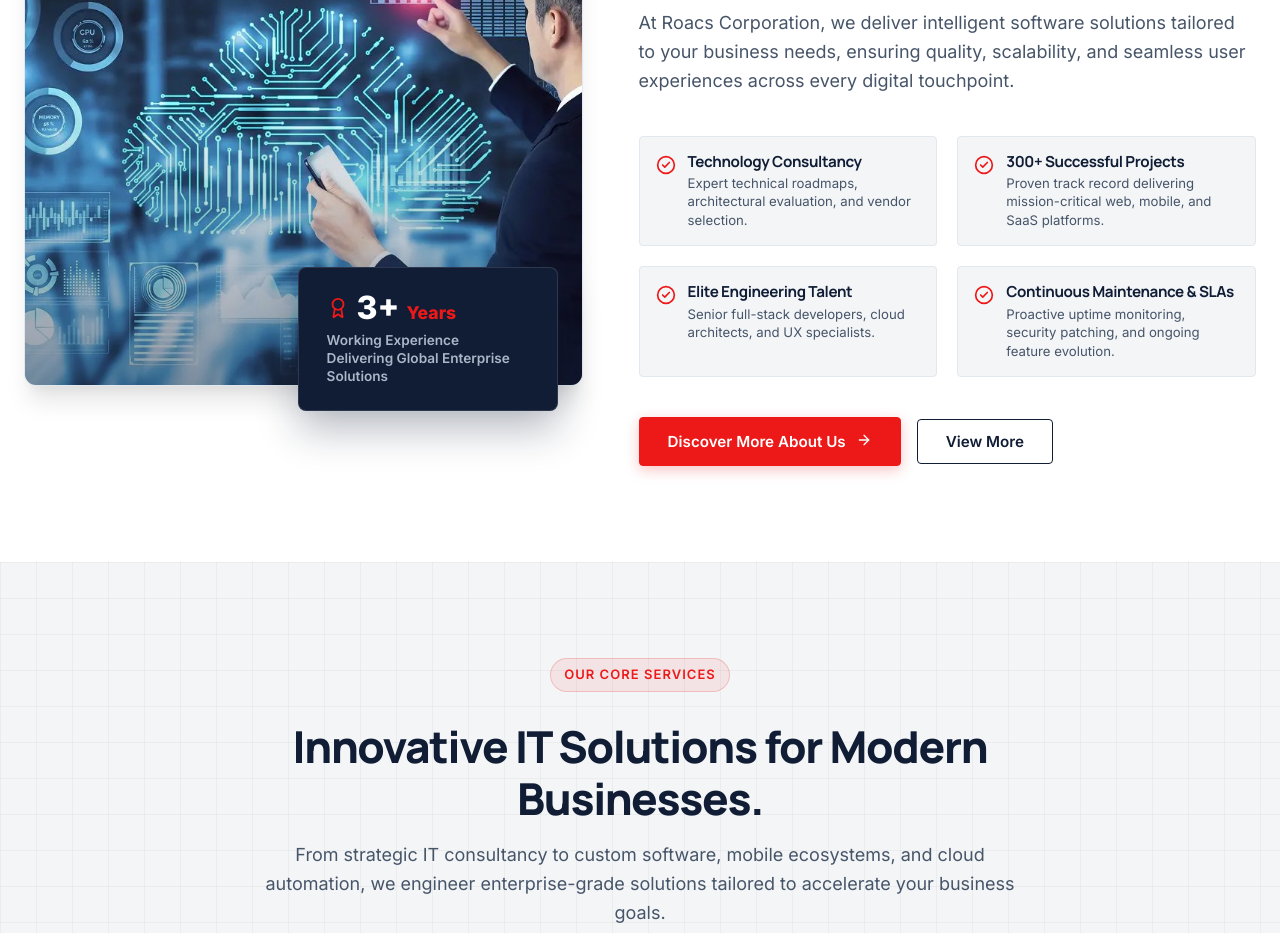
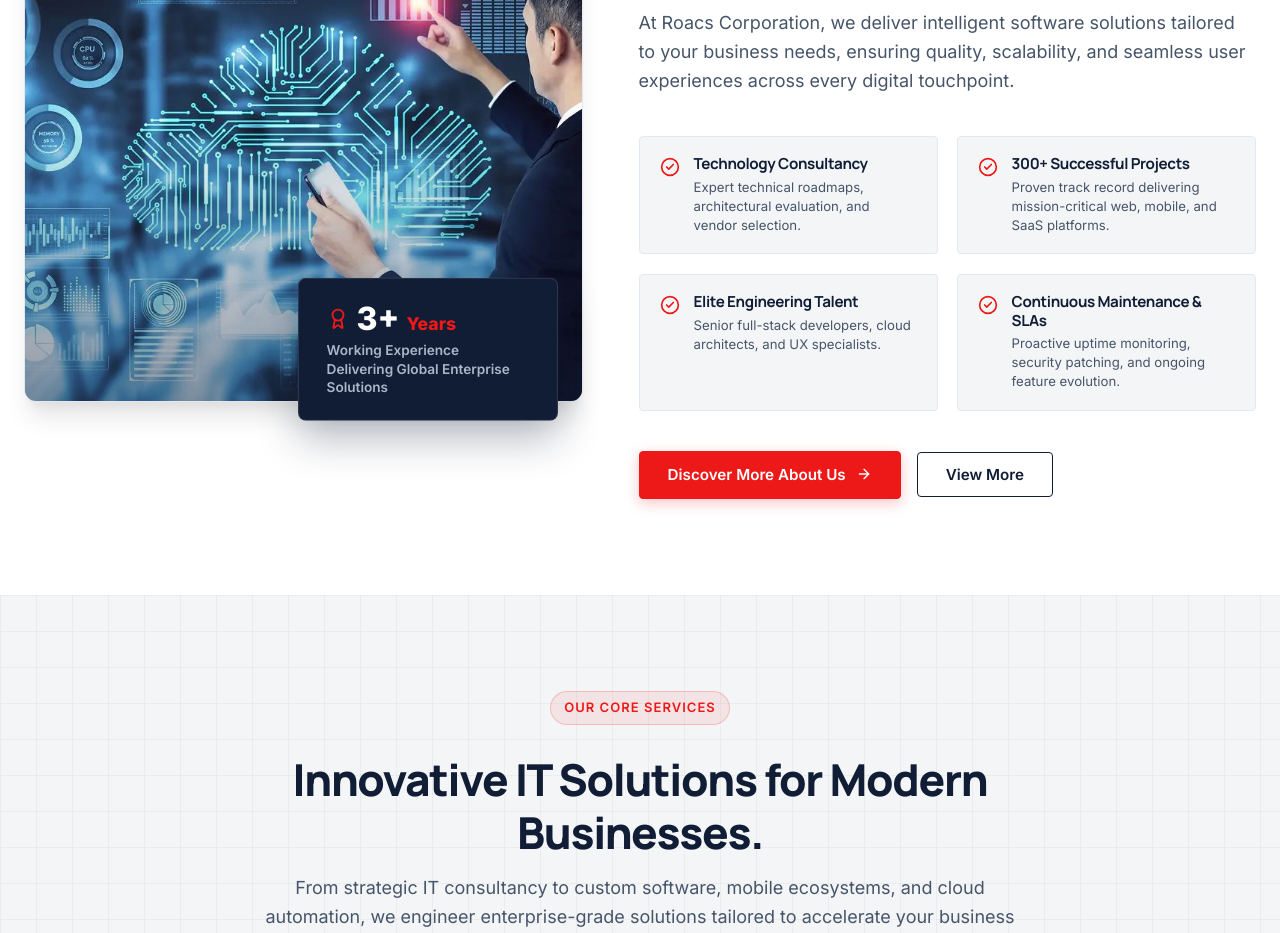
Before and after one commit to roacstech/roacs_new_website, a Next.js app: page / in a window 1280 px wide. Shown: the part 1300-2233 px from the top of the page. Built offline with nearby package versions, Linux system fonts and the light colour scheme; a web font is replaced by a local one.

Commit message:
feat(about): add staggered entrance and interactive hover animations to feature highlight cards

```diff
--- a/src/components/home/AboutPreview.tsx
+++ b/src/components/home/AboutPreview.tsx
@@ -112,8 +112,7 @@ export function AboutPreview() {
               />
             </Reveal>
 
-            {/* Feature Bullets Grid (from index.html) */}
-            <Reveal delay={0.3}>
+            {/* Feature Bullets Grid with Staggered Entrance & Interactive Hover Animations */}
             <div
               style={{
                 display: "grid",
@@ -123,49 +122,24 @@ export function AboutPreview() {
               }}
             >
               {highlights.map((item, idx) => (
-                  <div
-                    key={idx}
-                    style={{
-                      display: "flex",
-                      alignItems: "flex-start",
-                      gap: "0.75rem",
-                      padding: "1rem",
-                      borderRadius: "var(--radius-sm)",
-                      backgroundColor: "var(--color-bg-subtle)",
-                      border: "1px solid var(--border-light)",
-                    }}
-                  >
+                <Reveal key={idx} delay={0.25 + idx * 0.08} yOffset={16}>
+                  <div className="about-feature-card">
                     <CheckCircle2
                       size={20}
-                      color="var(--color-brand-accent)"
-                      style={{ flexShrink: 0, marginTop: "2px" }}
+                      className="feature-icon"
                     />
                     <div>
-                      <h4
-                        style={{
-                          fontSize: "0.95rem",
-                          fontWeight: 700,
-                          color: "var(--color-primary-navy)",
-                          marginBottom: "0.2rem",
-                        }}
-                      >
+                      <h4 className="feature-title">
                         {item.title}
                       </h4>
-                      <p
-                        style={{
-                          fontSize: "0.825rem",
-                          color: "var(--color-text-secondary)",
-                          lineHeight: 1.4,
-                          margin: 0,
-                        }}
-                      >
+                      <p className="feature-desc">
                         {item.desc}
                       </p>
                     </div>
                   </div>
+                </Reveal>
               ))}
             </div>
-            </Reveal>
 
             <Reveal delay={0.4}>
               <div style={{ display: "flex", alignItems: "center", gap: "1rem" }}>
--- a/src/styles/components.css
+++ b/src/styles/components.css
@@ -451,6 +451,85 @@ p {
   border-color: rgba(16, 29, 53, 0.2) !important;
   transform: translateY(-4px);
   box-shadow: var(--shadow-lg);
+}
+
+/* About Section Feature Highlight Cards Animation */
+.about-feature-card {
+  display: flex;
+  align-items: flex-start;
+  gap: 0.85rem;
+  padding: 1.15rem 1.25rem;
+  border-radius: var(--radius-sm);
+  background-color: var(--color-bg-subtle);
+  border: 1px solid var(--border-light);
+  position: relative;
+  overflow: hidden;
+  height: 100%;
+  transition: transform 0.35s cubic-bezier(0.16, 1, 0.3, 1),
+    box-shadow 0.35s cubic-bezier(0.16, 1, 0.3, 1),
+    border-color 0.35s ease,
+    background-color 0.35s ease;
+  will-change: transform, box-shadow;
+  cursor: default;
+}
+
+.about-feature-card::before {
+  content: '';
+  position: absolute;
+  top: 0;
+  left: 0;
+  width: 3px;
+  height: 0%;
+  background-color: var(--color-brand-accent);
+  transition: height 0.35s cubic-bezier(0.16, 1, 0.3, 1);
+  border-radius: 0 2px 2px 0;
+}
+
+.about-feature-card:hover {
+  background-color: #FFFFFF !important;
+  transform: translateY(-5px);
+  border-color: rgba(237, 25, 24, 0.35) !important;
+  box-shadow: 0 14px 30px -8px rgba(16, 29, 53, 0.12), 0 4px 10px -2px rgba(237, 25, 24, 0.05);
+}
+
+.about-feature-card:hover::before {
+  height: 100%;
+}
+
+.about-feature-card .feature-icon {
+  flex-shrink: 0;
+  margin-top: 2px;
+  color: var(--color-brand-accent);
+  transition: transform 0.35s cubic-bezier(0.16, 1, 0.3, 1),
+    filter 0.35s ease;
+}
+
+.about-feature-card:hover .feature-icon {
+  transform: scale(1.22) rotate(6deg);
+  filter: drop-shadow(0 3px 8px rgba(237, 25, 24, 0.45));
+}
+
+.about-feature-card .feature-title {
+  font-size: 0.95rem;
+  font-weight: 700;
+  color: var(--color-primary-navy);
+  margin-bottom: 0.25rem;
+  transition: color 0.25s ease;
+}
+
+.about-feature-card:hover .feature-title {
+  color: var(--color-brand-accent);
+}
+
+.about-feature-card .feature-desc {
+  font-size: 0.825rem;
+  color: var(--color-text-secondary);
+  line-height: 1.45;
+  margin: 0;
+}
+
+.about-floating-badge {
+  animation: float-badge-gentle 5s ease-in-out infinite;
 }
 
 .footer-link:hover {
```
Lines whose indentation alone changed are shown as unchanged.
